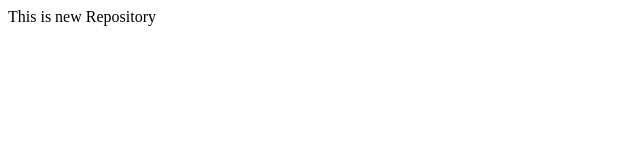
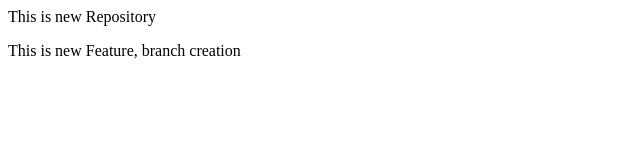
Before and after one commit to Manoj-Kumar-8/LocalRepo, a plain HTML site: page index.html in a window 1280 px wide. Shown: the whole page, without its empty margins (0-640 px from the left). Drawn offline with Linux system fonts and the light colour scheme.

Commit message:
Created branch named feature1

```diff
--- a/index.html
+++ b/index.html
@@ -1,3 +1,4 @@
 <p>
     This is new Repository
 </p>
+<p>This is new Feature, branch creation</p>
```
